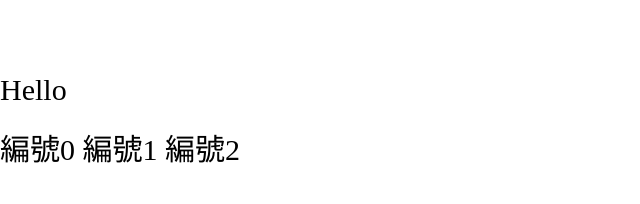
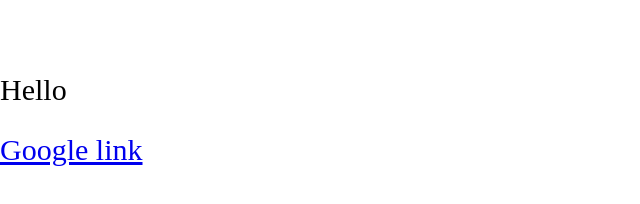
Before and after one commit to shelley816/2024_JavaScript, a website: page class_01/index.html in a window 1280 px wide. Shown: the whole page, without its empty margins (0-640 px from the left). Drawn offline with Linux system fonts and the light colour scheme.

Commit message:
learn to change HTML attribute

```diff
--- a/class_01/index.html
+++ b/class_01/index.html
@@ -9,9 +9,7 @@
 <body>
     <h1 id="titleID" class="titleClass">
         Hello<br>
-        <span>12</span>
-        <span>123</span>
-        <span>1234</span>
+        <a href="#">Google link</a>
     </h1>
     <script src="js/all.js"></script>
 </body>
--- a/class_01/js/all.js
+++ b/class_01/js/all.js
@@ -1,7 +1,4 @@
-// var el = document.getElementById('titleID'); // 讀取獨一無二的 ID，每個標籤只能有一個 ID
-// var el = document.querySelector('.titleClass span'); // 可抓標籤名稱, ID, Class... 只取第一筆資料
-var el = document.querySelectorAll('.titleClass span'); // 跟上面不同地方在於，可以取得多筆資料
 
-for (var i = 0; i < el.length; i++) {
-    el[i].textContent = '編號' + i;
-}
+var el = document.querySelector('.titleClass a')
+
+el.setAttribute('href','https://www.google.com/')
```
